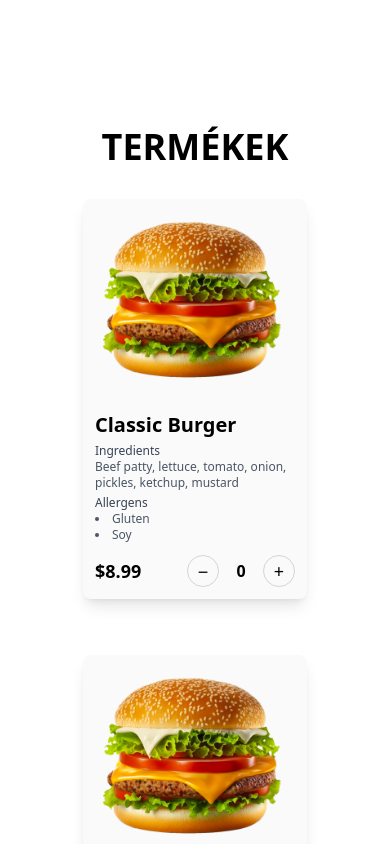
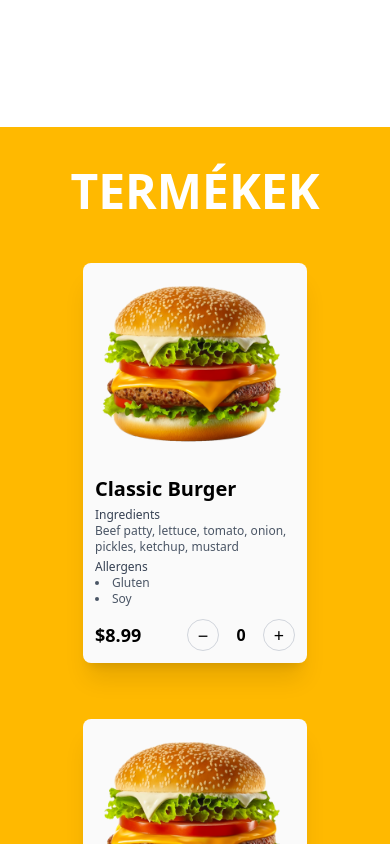
Before and after one commit to henriktoth/burgerco, a React (Vite) app: page / in a window 390 px wide. Shown: the part 1000-1844 px from the top of the page. Built offline with nearby package versions, Linux system fonts and the light colour scheme.

Commit message:
feat: created mobile navigation

```diff
--- a/src/assets/menu.json
+++ b/src/assets/menu.json
@@ -29,5 +29,37 @@
             "Soy"
         ],
         "price": 8.49
+    },
+    {
+        "id": "4",
+        "name": "Bacon Burger",
+        "ingredients": "Beef patty, bacon, lettuce, tomato, onion, mayo",
+        "allergens": [
+            "Gluten",
+            "Soy"
+        ],
+        "price": 10.49
+    },
+    {
+        "id": "5",
+        "name": "Mushroom Swiss Burger",
+        "ingredients": "Beef patty, swiss cheese, sautéed mushrooms, lettuce, mayo",
+        "allergens": [
+            "Gluten",
+            "Soy",
+            "Milk"
+        ],
+        "price": 10.99
+    },
+    {
+        "id": "6",
+        "name": "Spicy Chicken Burger",
+        "ingredients": "Crispy chicken breast, spicy sauce, lettuce, pickles",
+        "allergens": [
+            "Gluten",
+            "Soy",
+            "Eggs"
+        ],
+        "price": 9.99
     }
 ]
--- a/src/components/Main/Main.tsx
+++ b/src/components/Main/Main.tsx
@@ -4,7 +4,7 @@ function Main(){
             <div className=" flex flex-col justify-start md:justify-center p-4 min-h-screen max-w-[60%]">
                 <h2 className="text-4xl md:text-8xl font-bold mb-4 chewy-regular tracking-wider text-center ">STEAKHOUSE BURGER</h2>
                 <p className="text-lg mb-6 roboto-condensed text-justify md:text-center">Our stakehouse burger represents the culmination of decades of culinary expertise, where time-honored techniques meet contemporary flavors. We start with a hand-formed patty crafted from premium aged beef, seasoned with our grandmother's secret blend of herbs and spices that has been passed down through three generations.</p>
-                <button className="bg-amber-400 text-white px-6 py-2 rounded-full hover:bg-amber-500 transition-colors">
+                <button className="bg-amber-400 text-white px-6 py-2 rounded-full hover:bg-amber-500 transition-colors hover:cursor-pointer">
                     Order Now
                 </button>
             </div>
--- a/src/components/Main/ProductCard.tsx
+++ b/src/components/Main/ProductCard.tsx
@@ -53,7 +53,7 @@ function ProductCard(props: ProductCard) {
     };
 
     return (
-        <div className="w-56 flex flex-col m-2 border-white bg-neutral-50 rounded-lg shadow-lg">
+        <div className="w-56 flex flex-col m-2 border-white bg-neutral-50 rounded-lg shadow-xl">
             {/* Image Container */}
             <div className="flex justify-center">
                 <img
--- a/src/components/Main/ProductList.tsx
+++ b/src/components/Main/ProductList.tsx
@@ -10,9 +10,9 @@ interface MenuItem {
 
 function ProductList(){
     return(
-        <div>
-            <h1 className="text-center font-bold text-4xl">TERMÉKEK</h1>
-            <div className="flex flex-wrap justify-center gap-10 mt-6">
+        <div className="bg-amber-400">
+            <h1 className="text-center text-white font-bold text-5xl p-10">TERMÉKEK</h1>
+            <div className="flex flex-wrap justify-center gap-10">
                 {menu.map((item: MenuItem) => (
                     <ProductCard
                         key={item.name}
--- a/src/components/Navbar/Navbar.tsx
+++ b/src/components/Navbar/Navbar.tsx
@@ -1,11 +1,15 @@
-import NavItem from "./NavItem"
-import ShoppingCart from "./ShoppingCart"
+import { useState } from "react";
+import NavItem from "./NavItem";
+import ShoppingCart from "./ShoppingCart";
 import HamburgerIcon from '../../assets/images/HamburgerIcon.svg';
 
 function Navbar() {
+  const [mobileOpen, setMobileOpen] = useState(false);
+
   return (
-    <div className="sticky top-0 z-50 flex justify-between bg-amber-400 text-white p-3">
+    <div className="sticky top-0 z-50 flex flex-col bg-amber-400 text-white p-3 shadow-xl">
       {/* Logo */}
+      <div className="flex items-center justify-between">
         <div className="flex items-center justify-start">
           <img
             src={HamburgerIcon}
@@ -14,8 +18,6 @@ function Navbar() {
           />
           <h1 className="text-3xl font-bold">burger.CO</h1>
         </div>
-      {/* Navigation */}
-      <div className="flex items-center">
         {/* Desktop Navigation */}
         <div className="hidden md:flex items-center">
           <NavItem href="" title="Menü" />
@@ -25,7 +27,10 @@ function Navbar() {
         </div>
         {/* Mobile Hamburger Menu */}
         <div className="md:hidden flex items-center p-3">
-          <button className="text-white focus:outline-none">
+          <button
+            className="text-white focus:outline-none"
+            onClick={() => setMobileOpen((prev) => !prev)}
+          >
             <svg
               className="w-10 h-10"
               fill="none"
@@ -42,8 +47,43 @@ function Navbar() {
           </button>
         </div>
       </div>
+      {/* Mobile Dropdown Menu */}
+      {mobileOpen && (
+        <div
+          className="md:hidden absolute top-full left-0 w-full bg-amber-400 shadow-lg z-40 flex flex-col"
+        >
+          <a
+            href="#menu"
+            className="py-3 px-6 border-b border-amber-300 text-white hover:bg-amber-500"
+            onClick={() => setMobileOpen(false)}
+          >
+            Menü
+          </a>
+          <a
+            href="#etterem"
+            className="py-3 px-6 border-b border-amber-300 text-white hover:bg-amber-500"
+            onClick={() => setMobileOpen(false)}
+          >
+            Éttermek
+          </a>
+          <a
+            href="#kapcsolat"
+            className="py-3 px-6 border-b border-amber-300 text-white hover:bg-amber-500"
+            onClick={() => setMobileOpen(false)}
+          >
+            Kapcsolat
+          </a>
+          <a
+            href="/cart"
+            className="py-3 px-6 text-white font-bold hover:bg-amber-500"
+            onClick={() => setMobileOpen(false)}
+          >
+            Ugrás a kosárhoz
+          </a>
         </div>
-  )
+      )}
+    </div>
+  );
 }
 
-export default Navbar
+export default Navbar;
--- a/src/components/Navbar/ShoppingCart.tsx
+++ b/src/components/Navbar/ShoppingCart.tsx
@@ -37,7 +37,7 @@ function ShoppingCart() {
   }, [open]);
 
   return (
-    <div className="relative mx-5" ref={cartRef}>
+    <div className="relative mx-5 hover:cursor-pointer " ref={cartRef}>
       <div className="cursor-pointer flex items-center" onClick={() => setOpen((prev) => !prev)}>
         <p className="bg-amber-50 rounded-full max-w-fit text-amber-400 px-2">{totalCount}</p>
         <img
@@ -47,7 +47,7 @@ function ShoppingCart() {
         />
       </div>
       {open && (
-        <div className="absolute right-0 mt-4 w-64 bg-neutral-50 border rounded-lg shadow-lg z-50 p-4">
+        <div className="absolute right-0 mt-4 w-100 bg-neutral-100 rounded-lg shadow-xl z-50 p-4">
           <h2 className="font-bold text-lg mb-2 text-black">Kosár tartalma</h2>
           {cart.length === 0 ? (
             <p className="text-gray-500">A kosár üres.</p>
@@ -55,12 +55,13 @@ function ShoppingCart() {
               <>
               <ul>
                 {cart.map((item: CartItem, index: number) => (
-                  <li key={index} className="flex justify-between items-center py-1 border-b last:border-b-0 text-black">
-                    <span className="font-medium">{item.name}</span>
-                    <span className="text-sm">x{item.count}</span>
-                    <span className="text-sm">{(item.price * item.count).toFixed(2)} $</span>
-                  </li>
-                ))}
+                  <li key={index} className="flex justify-between items-center py-1 gap-5 border-b last:border-b-0 text-black">
+                    <span className="font-medium w-1/2">{item.name}</span>
+                    <div className="flex justify-between w-1/2">
+                      <span className="text-sm">x{item.count}</span>
+                      <span className="text-sm">{(item.price * item.count).toFixed(2)} $</span>
+                    </div>
+                  </li>))}
               </ul>
               <div className="flex justify-between items-center mt-4 font-bold text-black">
                 <span>Összesen:</span>
```
Lines whose indentation alone changed are shown as unchanged.
